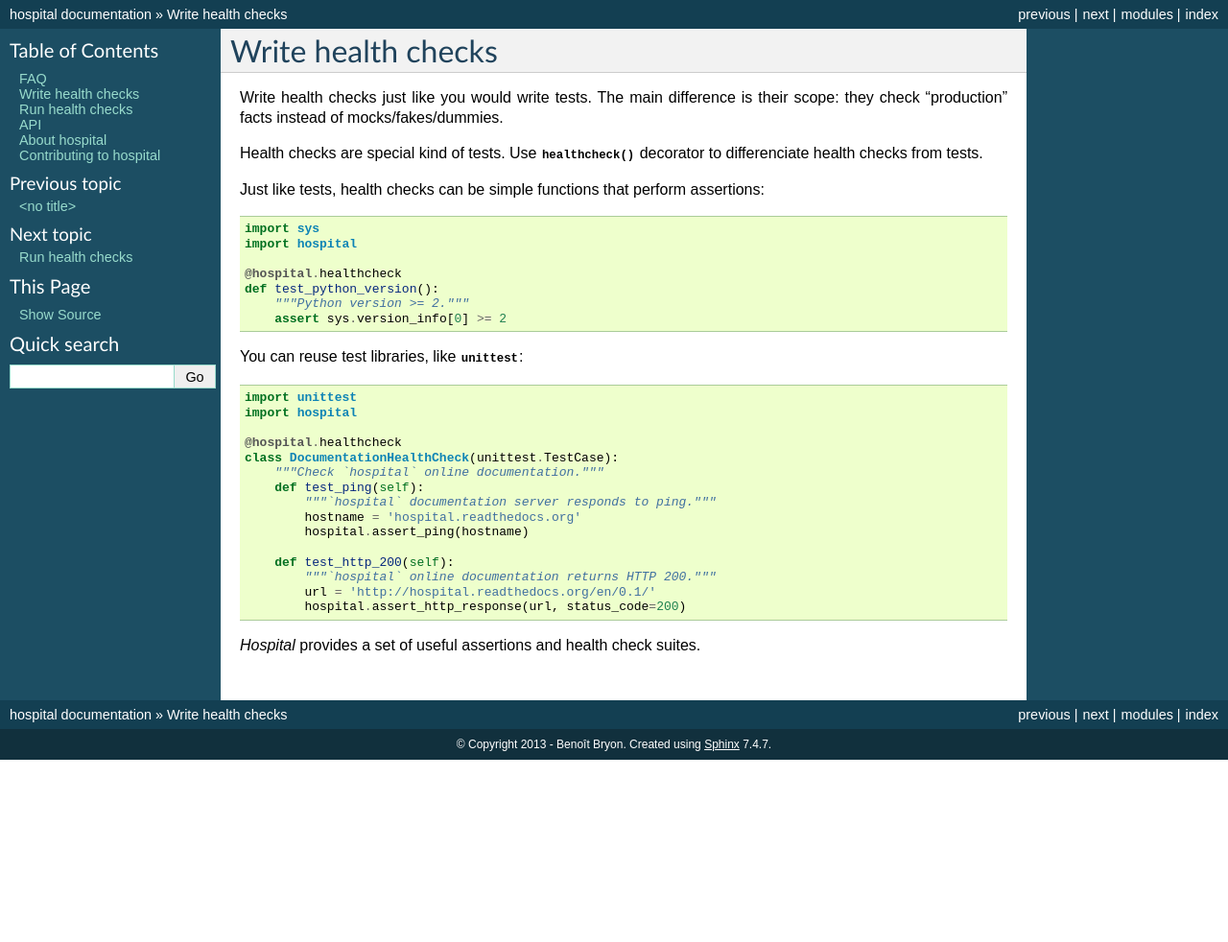
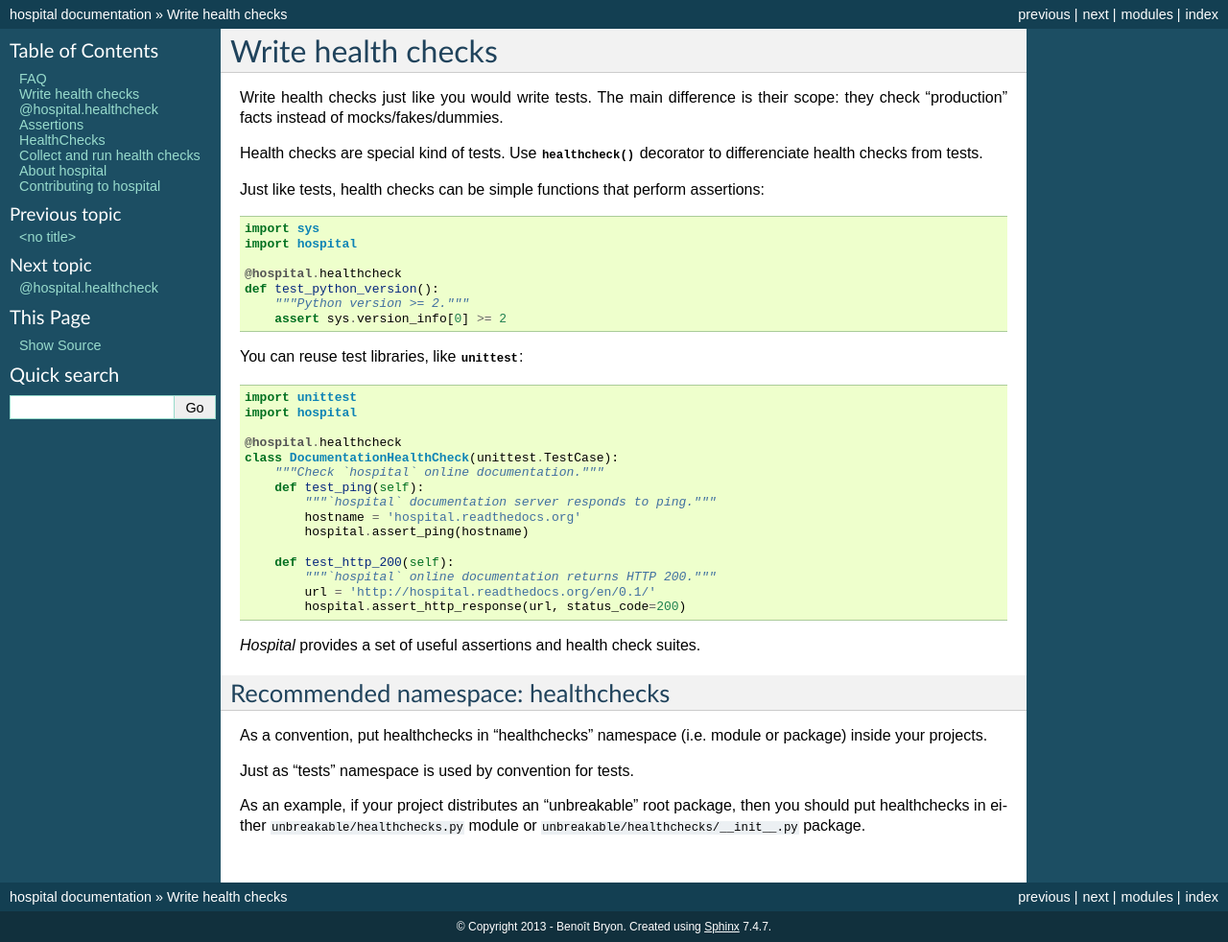
Before and after one commit to python-hospital/hospital, a Sphinx documentation site: the page built from docs/write.txt, in a window 1280 px wide. Shown: the whole page at 96% size. Built offline with Sphinx 7.4.7, drawn with Linux system fonts in a browser that asks for light colours; before the commit the page ends 900 px from its top, so only the background shows below that.

```diff
--- a/docs/api/index.txt
+++ /dev/null
@@ -1,13 +0,0 @@
-###
-API
-###
-
-This section focuses on `hospital`'s Python API.
-
-.. toctree::
-   :maxdepth: 2
-   :titlesonly:
-
-   core
-   assertions
-   healthchecks
--- a/docs/api/assertions.txt
+++ b/docs/assertions.txt
@@ -2,7 +2,7 @@
 Assertions
 ##########
 
-`hospital` provides a set of assertions for use in health checks.
+`hospital` provides a set of assertions to write healthchecks.
 
 
 ****
--- /dev/null
+++ b/docs/healthcheck-decorator.txt
@@ -0,0 +1,7 @@
+#####################
+@hospital.healthcheck
+#####################
+
+.. py:module:: hospital.core
+
+.. autofunction:: healthcheck
--- a/docs/index.txt
+++ b/docs/index.txt
@@ -12,8 +12,10 @@ Contents
    faq
    install
    write
+   healthcheck-decorator
+   assertions
+   builtin-healthchecks
    run
-   api/index
    about/index
    contributing
 
--- a/docs/write.txt
+++ b/docs/write.txt
@@ -41,3 +41,16 @@ You can reuse test libraries, like :mod:`unittest`:
 	   hospital.assert_http_response(url, status_code=200)
 
 `Hospital` provides a set of useful assertions and health check suites.
+
+***********************************
+Recommended namespace: healthchecks
+***********************************
+
+As a convention, put healthchecks in "healthchecks" namespace (i.e. module or
+package) inside your projects.
+
+Just as "tests" namespace is used by convention for tests.
+
+As an example, if your project distributes an "unbreakable" root package, then
+you should put healthchecks in either :file:`unbreakable/healthchecks.py`
+module or :file:`unbreakable/healthchecks/__init__.py` package.
```
Also changed, not shown: docs/api/core.txt (deleted, +0 -32 lines), docs/run.txt (+37 -7 lines), docs/builtin-healthchecks.txt (renamed from docs/api/healthchecks.txt), 4 other files.
